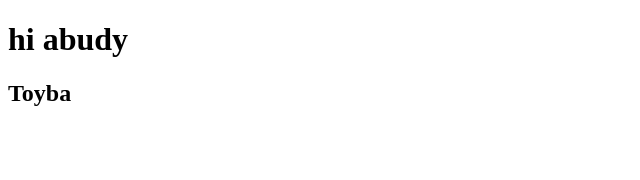
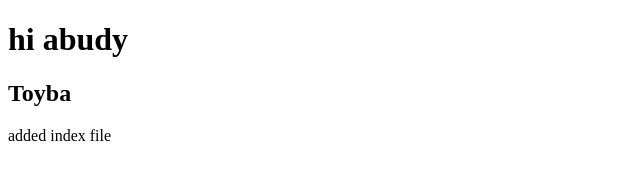
Before and after one commit to abudiayu/new-abudy-projuct, a plain HTML site: page index.html in a window 1280 px wide. Shown: the whole page, without its empty margins (0-640 px from the left). Drawn offline with Linux system fonts and the light colour scheme.

Commit message:
new index added

```diff
--- a/index.html
+++ b/index.html
@@ -8,5 +8,6 @@
 <body>
     <h1>hi abudy</h1>
     <h2>Toyba</h2>
+    <p>added index file</p>
 </body>
 </html>
```
